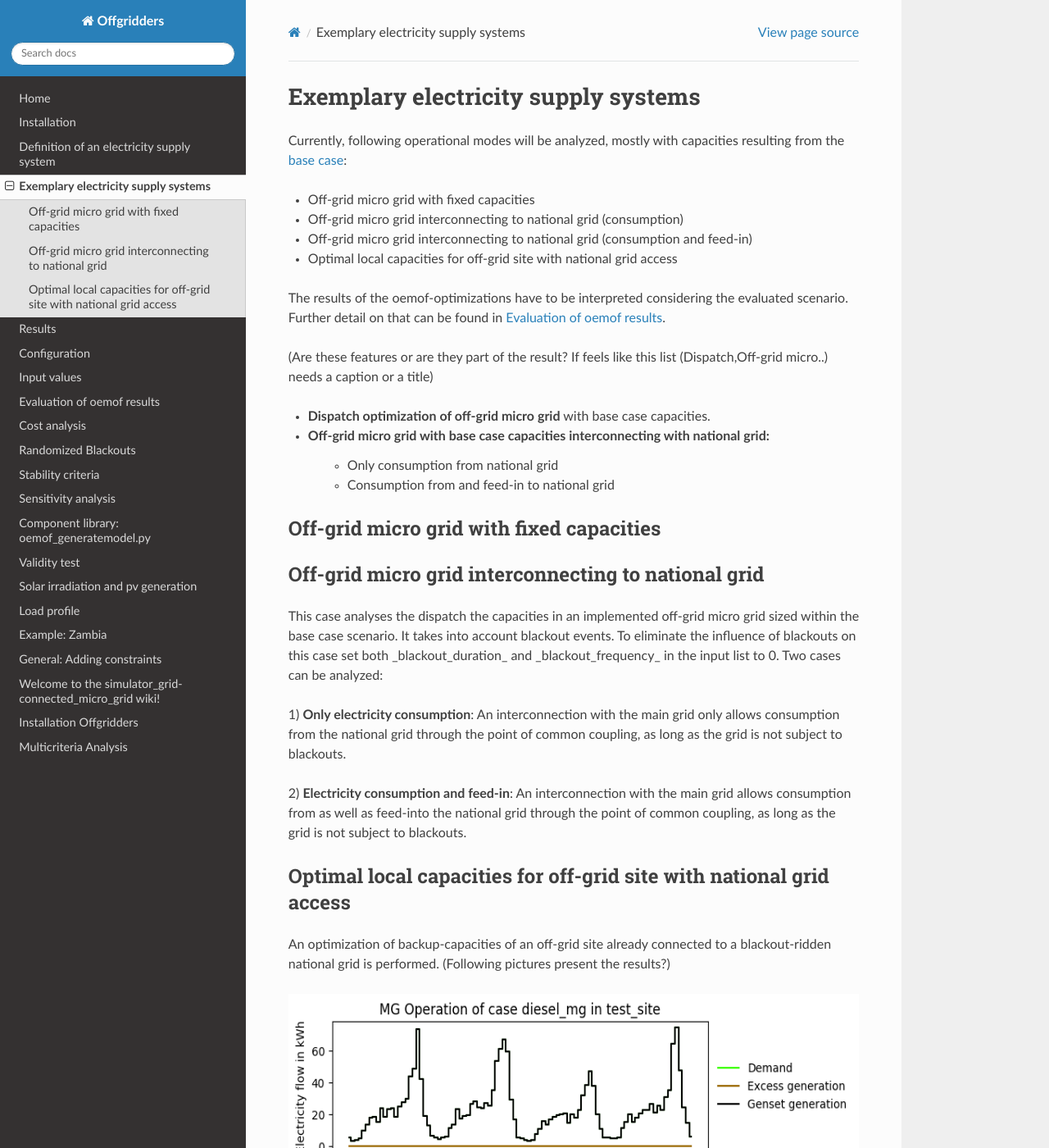
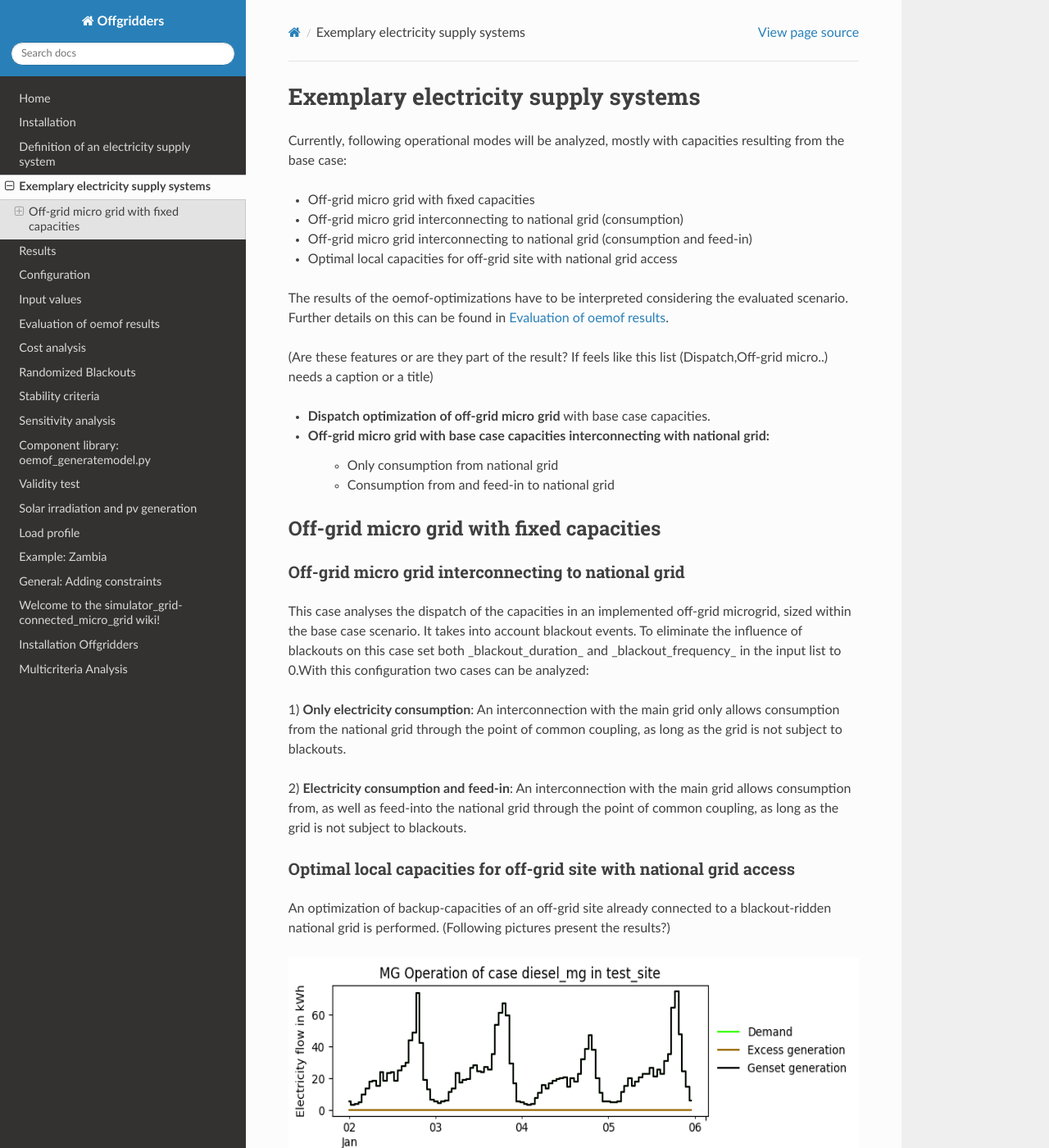
Before and after one commit to rl-institut/offgridders, a Sphinx documentation site: the page built from docs/Exemplary.rst, in a window 1280 px wide and 1400 px high. Shown: the whole window at 82% size. Built offline with Sphinx 7.4.7 and the Read the Docs theme 2.0.0, drawn with Linux system fonts in a browser that asks for light colours.

Commit message:
Small content changes to Exemplary

```diff
--- a/docs/Exemplary.rst
+++ b/docs/Exemplary.rst
@@ -2,14 +2,14 @@
 Exemplary electricity supply systems
 ==========================================
 
-Currently, following operational modes will be analyzed, mostly with capacities resulting from the `base case <https://github.com/smartie2076/simulator_grid-connected_micro_grid/wiki/Base-case:-Off-grid-micro-grid>`_:
+Currently, following operational modes will be analyzed, mostly with capacities resulting from the base case:
 
 * Off-grid micro grid with fixed capacities
 * Off-grid micro grid interconnecting to national grid (consumption)
 * Off-grid micro grid interconnecting to national grid (consumption and feed-in)
 * Optimal local capacities for off-grid site with national grid access
 
-The results of the oemof-optimizations have to be interpreted considering the evaluated scenario. Further detail on that can be found in `Evaluation of oemof results <https://offgridders.readthedocs.io/en/latest/Evaluation.html>`_.
+The results of the oemof-optimizations have to be interpreted considering the evaluated scenario. Further details on this can be found in `Evaluation of oemof results <https://offgridders.readthedocs.io/en/latest/Evaluation.html>`_.
 
 (Are these features or are they part of the result? If feels like this list (Dispatch,Off-grid micro..) needs a caption or a title)\
 
@@ -18,17 +18,20 @@
     * Only consumption from national grid
     * Consumption from and feed-in to national grid
 
+##########################################
 Off-grid micro grid with fixed capacities
------------------------------------------
+##########################################
+
+
 Off-grid micro grid interconnecting to national grid
 -----------------------------------------------------
-This case analyses the dispatch the capacities in an implemented off-grid micro grid sized within the base case scenario. It takes into account blackout events. To eliminate the influence of blackouts on this case set both _blackout_duration_ and _blackout_frequency_ in the input list to 0. Two cases can be analyzed:
+This case analyses the dispatch of the capacities in an implemented off-grid microgrid, sized within the base case scenario. It takes into account blackout events. To eliminate the influence of blackouts on this case set both _blackout_duration_ and _blackout_frequency_ in the input list to 0.With this configuration two cases can be analyzed:
 
 1) **Only electricity consumption**:
 An interconnection with the main grid only allows consumption from the national grid through the point of common coupling, as long as the grid is not subject to blackouts.
 
 2) **Electricity consumption and feed-in**:
-An interconnection with the main grid allows consumption from as well as feed-into the national grid through the point of common coupling, as long as the grid is not subject to blackouts.
+An interconnection with the main grid allows consumption from, as well as feed-into the national grid through the point of common coupling, as long as the grid is not subject to blackouts.
 
 Optimal local capacities for off-grid site with national grid access
 ---------------------------------------------------------------------
```
